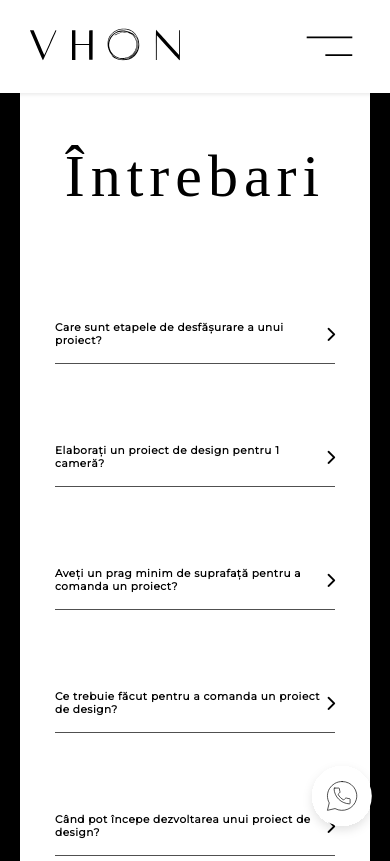
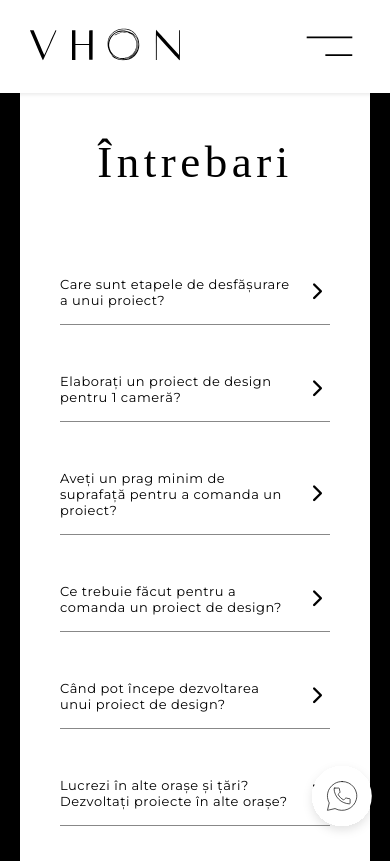
Before and after one commit to hackmajoris/architecture-and-design-website, a plain HTML site: page intrebari.html in a window 390 px wide. Shown: the top 861 px of the page. Drawn offline with Linux system fonts and the light colour scheme; a web font is replaced by a local one.

Commit message:
complete faq page

```diff
--- a/intrebari.html
+++ b/intrebari.html
@@ -60,6 +60,7 @@
     <section class="intrebari" id="intrebari">
         <div class="faq-container">
             <h1>Întrebari</h1>
+            <div class="row">
                 <div class="faq">
                     <div class="question">
                         <h3>Care sunt etapele de desfășurare a unui proiect?</h3>
@@ -148,6 +149,7 @@
                     </div>
                 </div>
             </div>
+        </div>
     </section>
 
     <!--___________________________________ footer _____________________________________-->
--- a/style.css
+++ b/style.css
@@ -238,15 +238,15 @@ h1 {
     font-size: 70px;
     text-align: center;
     letter-spacing: 0.1em;
-    padding: 30px 0;
+    padding: 40px 0;
 }
 
 .about-container {
     display: flex;
     align-items: center;
-    justify-content: space-around;
+    justify-content: center;
     font-size: 18px;
-    margin: 100px;
+    margin: 0 100px;
 }
 
 .services {
@@ -315,14 +315,14 @@ hr {
 }
 
 .about {
-    margin: 0 40px;
+    width: 35%;
+    margin: 50px 80px;
     line-height: 22px;
     text-align: justify;
 }
 
 .avatar {
-    margin: 30px;
-    width: 200px;
+    width: 180px;
 }
 
 
@@ -337,14 +337,13 @@ hr {
 }
 
 .faq-container {
-    width: 80%;
     min-height: 100vh;
-    margin: 0 auto;
-    padding-bottom: 8rem;
+    margin: 0 50px;
+    padding-bottom: 7rem;
     display: flex;
     flex-direction: column;
     align-items: center;
-    font-size: 14px;
+    justify-content: center;
 }
 
 .faq-container h1 {
@@ -353,16 +352,21 @@ hr {
 }
 
 .faq {
-    max-width: 900px;
+    max-width: 700px;
     cursor: pointer;
-    margin-top: 5rem;
+    margin-top: 3rem;
+    padding-right: 0.5rem;
     padding-bottom: 1rem;
-    border-bottom: 1px solid #000000af;
+    border-bottom: 1px solid #00000077;
     text-align: justify;
 }
 
 .faq h3 {
-    letter-spacing: 0.05em;
+    letter-spacing: 0.04em;
+    font-weight: normal;
+    font-weight: 400;
+    text-align: left;
+    font-size: 17px;
 }
 
 .question {
@@ -372,13 +376,14 @@ hr {
 }
 
 .question i {
-    font-size: 25px;
+    font-size: 22px;
 }
 
 .answer {
     max-height: 0;
     overflow: hidden;
-    transition: max-height 2s ease;
+    transition: max-height 1s ease;
+    font-size: 15px;
 }
 
 .answer ol li {
@@ -694,6 +699,16 @@ h2 {
     .footer-3 {
         margin-top: 30px;
     }
+    /*--faq--*/
+    .faq-container h1 {
+        font-size: 50px;
+    }
+    .faq h3 {
+        font-size: 15px;
+    }
+    .answer {
+        font-size: 14px;
+    }
 }
 
 
@@ -703,6 +718,10 @@ h2 {
     .description h2 {
         font-size: 40px;
         line-height: 40px;
+    }
+    /*--faq--*/
+    .faq.active .answer {
+        max-height: 500px;
     }
 }
 
@@ -725,11 +744,24 @@ h2 {
         padding: 10px 25px;
         font-size: 1.1em;
     }
-    .question {
-        font-size: 9px;
-        text-align: left;
+    /*--faq--*/
+    .faq-container {
+        margin: 0 40px;
+        padding-bottom: 5rem;
     }
-    .question i {
-        font-size: 15px;
+    .faq-container h1 {
+        margin-top: 6rem;
+        font-size: 45px;
+    }
+    .faq h3 {
+        font-size: 13px;
+        margin-right: 1rem;
+        line-height: 16px;
+    }
+    .faq i {
+        font-size: 18px;
+    }
+    .answer {
+        font-size: 12px;
     }
 }
```
Lines whose indentation alone changed are shown as unchanged.
